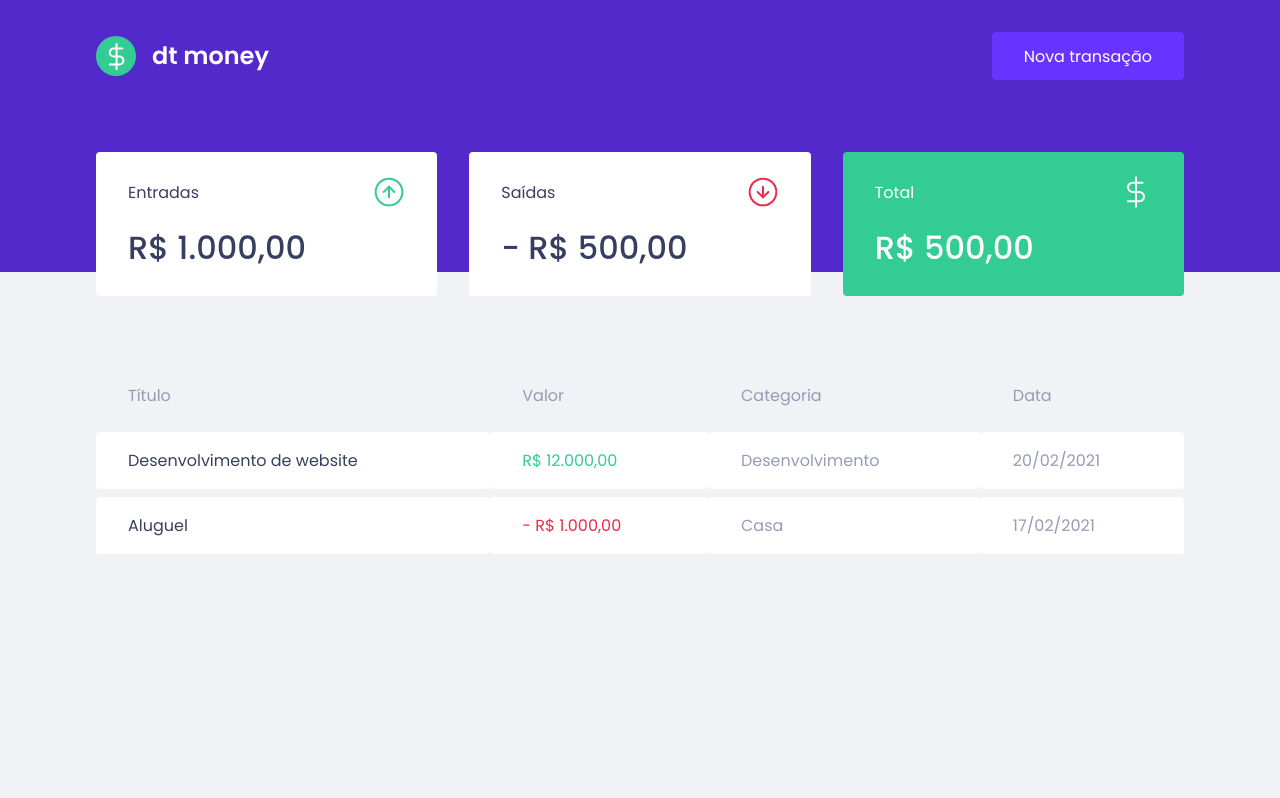
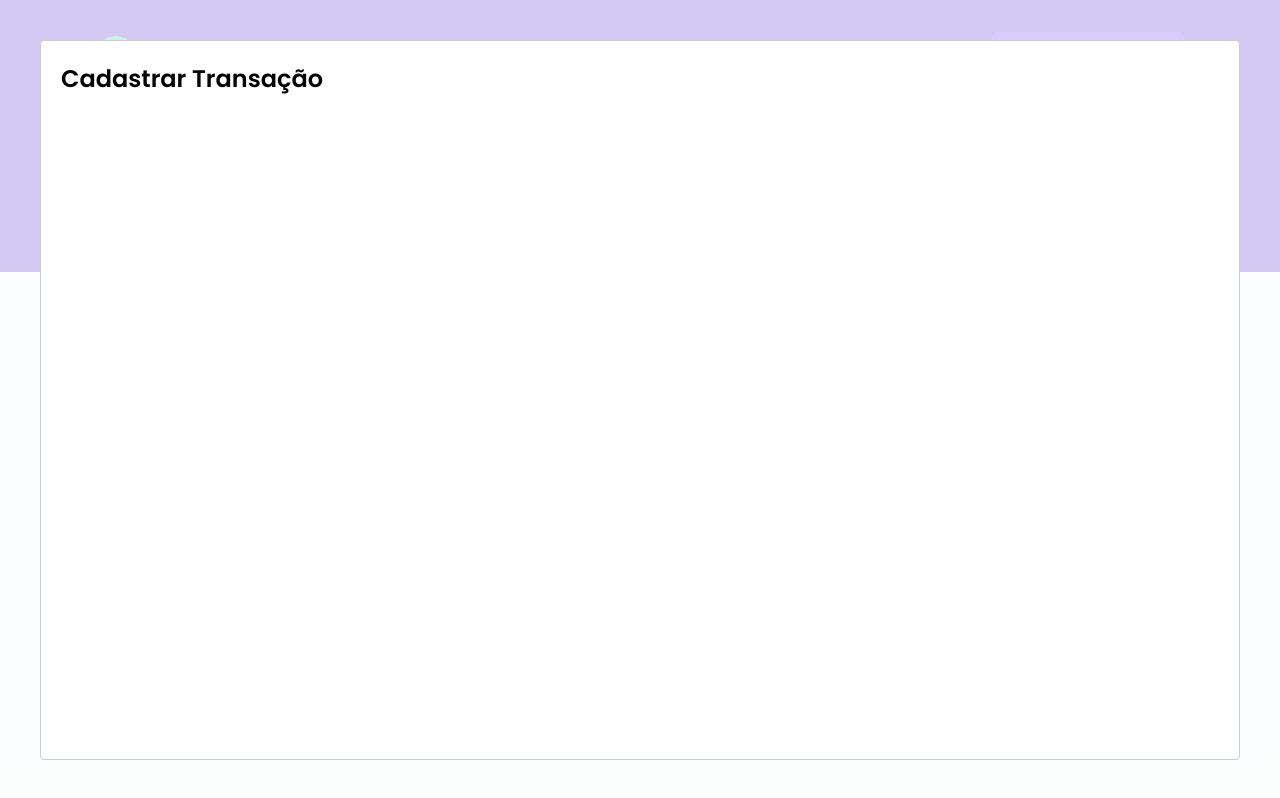
Before and after one commit to csorlandi/study-personal-finances, a React (Create React App) app: page / in a window 1280 px wide. Both pictures are taken after a click on the button "Nova transação". Built offline with nearby package versions, Linux system fonts and the light colour scheme; no server answers; what miragejs would draw is missing.

Commit message:
feat: Create New Transaction Modal using react-modal library

```diff
--- a/package.json
+++ b/package.json
@@ -3,10 +3,12 @@
   "version": "0.1.0",
   "private": true,
   "dependencies": {
+    "@types/react-modal": "^3.12.0",
     "axios": "^0.21.1",
     "miragejs": "^0.1.41",
     "react": "^17.0.1",
     "react-dom": "^17.0.1",
+    "react-modal": "^3.12.1",
     "react-scripts": "4.0.3",
     "styled-components": "^5.2.1",
     "web-vitals": "^1.0.1"
--- a/src/App.tsx
+++ b/src/App.tsx
@@ -1,12 +1,36 @@
+import { useState } from 'react';
+
+import Modal from 'react-modal';
+
 import { Header } from './components/Header';
 import { Dashboard } from './components/Dashboard';
 import { GlobalStyle } from './styles/global';
 
+Modal.setAppElement('#root');
+
 export function App() {
+  const [isNewTransactionModalOpen, setIsNewTransactionModalOpen] = useState(false);
+
+  function handlOpenNewTransactionModal() {
+    setIsNewTransactionModalOpen(true);
+  }
+
+  function handleCloseNewTransactionModal() {
+    setIsNewTransactionModalOpen(false);
+  }
+
   return (
     <>
-      <Header />
+      <Header onOpenNewTransactionModal={handlOpenNewTransactionModal} />
       <Dashboard />
+
+      <Modal
+        isOpen={isNewTransactionModalOpen}
+        onRequestClose={handleCloseNewTransactionModal}
+      >
+        <h2>Cadastrar Transação</h2>
+      </Modal>
+
       <GlobalStyle />
     </>
   );
--- a/src/components/Header/index.tsx
+++ b/src/components/Header/index.tsx
@@ -1,13 +1,20 @@
+import { useState } from 'react';
+import Modal from 'react-modal';
+
 import logoImg from '../../assets/logo.svg';
 
 import { Container, Content } from './styles';
 
-export function Header() {
+interface HeaderProps {
+  onOpenNewTransactionModal: () => void;
+}
+
+export function Header({ onOpenNewTransactionModal }: HeaderProps) {
   return (
     <Container>
       <Content>
         <img src={logoImg} alt="dt.money"/>
-        <button type="button">
+        <button type="button" onClick={onOpenNewTransactionModal}>
           Nova transação
         </button>
       </Content>
```
Also changed, not shown: 1 other file (tests, documents, lock files or other folders).
